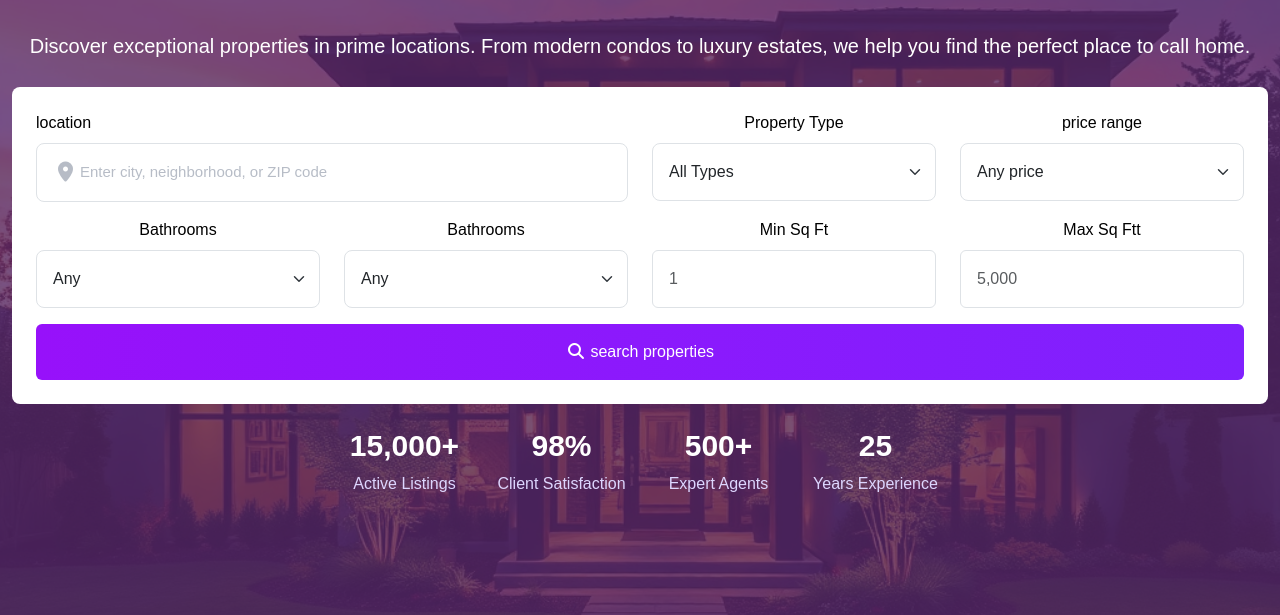
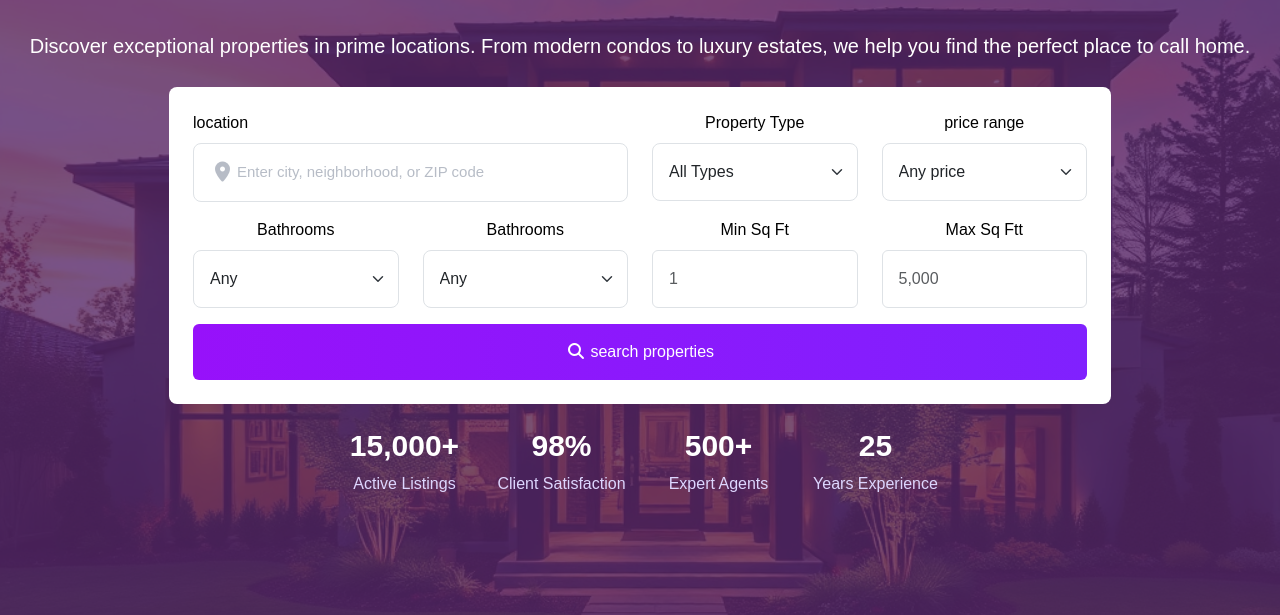
Before and after one commit to AsmaaAbuelhasn/eliteHouse, a plain HTML site: page index.html in a window 1280 px wide. Shown: the part 183-798 px from the top of the page. Drawn offline with Linux system fonts and the light colour scheme.

Commit message:
edit width form

```diff
--- a/index.html
+++ b/index.html
@@ -245,7 +245,7 @@
       </div>
 
       <!--##########start form in header#######-->
-      <form class="m-auto bg-white p-4 rounded-3 mt-4 w-100">
+      <form class="m-auto bg-white p-4 rounded-3 mt-4 w-75">
         <div class="row">
           <div class="col-12 col-md-6 mb-3  ">
             <label
```
